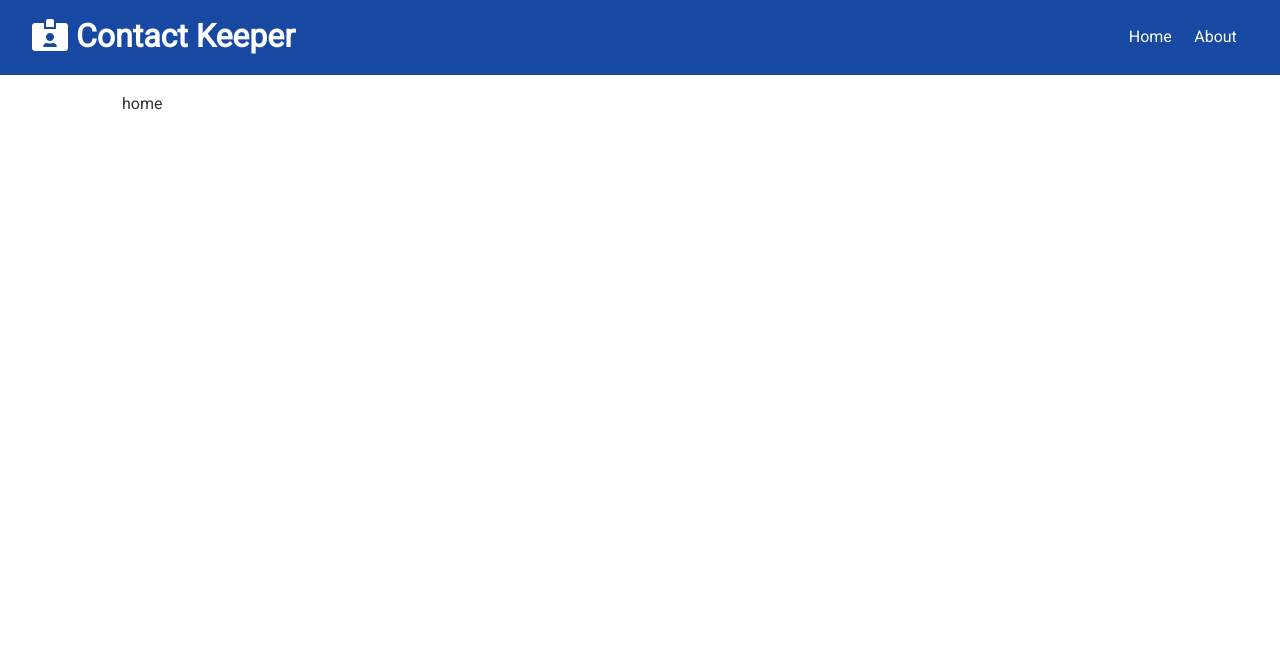
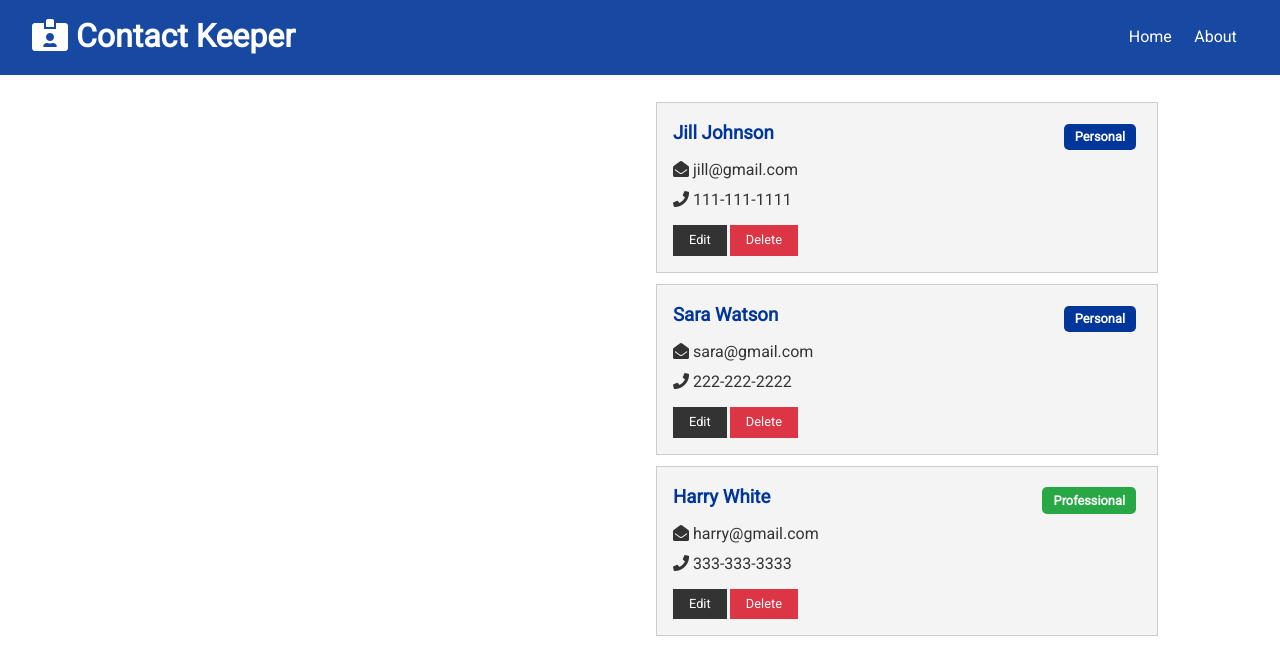
Before and after one commit to alexeispirit/udemy-react-brad, a React (Create React App) app in the folder contact-keeper/client/: page / in a window 1280 px wide. Shown: the top 658 px of the page. Built offline with nearby package versions, Linux system fonts and the light colour scheme.

Commit message:
53-contacts-and-contactitem-components

```diff
--- /dev/null
+++ b/contact-keeper/client/src/components/contacts/ContactItem.js
@@ -0,0 +1,45 @@
+import React from "react";
+import PropTypes from "prop-types";
+
+const ContactItem = ({ contact }) => {
+  const { id, name, email, phone, type } = contact;
+
+  return (
+    <div className="card bg-light">
+      <h3 className="text-primary text-left">
+        {name}{" "}
+        <span
+          className={
+            "badge " +
+            (type === "professional" ? "badge-success" : "badge-primary")
+          }
+          style={{ textTransform: "capitalize", float: "right" }}
+        >
+          {type}
+        </span>
+      </h3>
+      <ul className="list">
+        {email && (
+          <li>
+            <i className="fas fa-envelope-open"></i> {email}
+          </li>
+        )}
+        {phone && (
+          <li>
+            <i className="fas fa-phone"></i> {phone}
+          </li>
+        )}
+      </ul>
+      <p>
+        <button className="btn btn-dark btn-sm">Edit</button>
+        <button className="btn btn-danger btn-sm">Delete</button>
+      </p>
+    </div>
+  );
+};
+
+ContactItem.propTypes = {
+  contact: PropTypes.object.isRequired
+};
+
+export default ContactItem;
--- /dev/null
+++ b/contact-keeper/client/src/components/contacts/Contacts.js
@@ -0,0 +1,21 @@
+import React, { useContext, Fragment } from "react";
+
+import ContactItem from "../contacts/ContactItem";
+
+import ContactContext from "../../context/contact/contactContext";
+
+const Contacts = () => {
+  const contactContext = useContext(ContactContext);
+
+  const { contacts } = contactContext;
+
+  return (
+    <Fragment>
+      {contacts.map(contact => (
+        <ContactItem key={contact.id} contact={contact} />
+      ))}
+    </Fragment>
+  );
+};
+
+export default Contacts;
--- a/contact-keeper/client/src/components/pages/Home.js
+++ b/contact-keeper/client/src/components/pages/Home.js
@@ -1,7 +1,16 @@
 import React from "react";
 
+import Contacts from "../contacts/Contacts";
+
 const Home = () => {
-  return <div>home</div>;
+  return (
+    <div className="grid-2">
+      <div>{/* Contact Form */}</div>
+      <div>
+        <Contacts />
+      </div>
+    </div>
+  );
 };
 
 export default Home;
```
